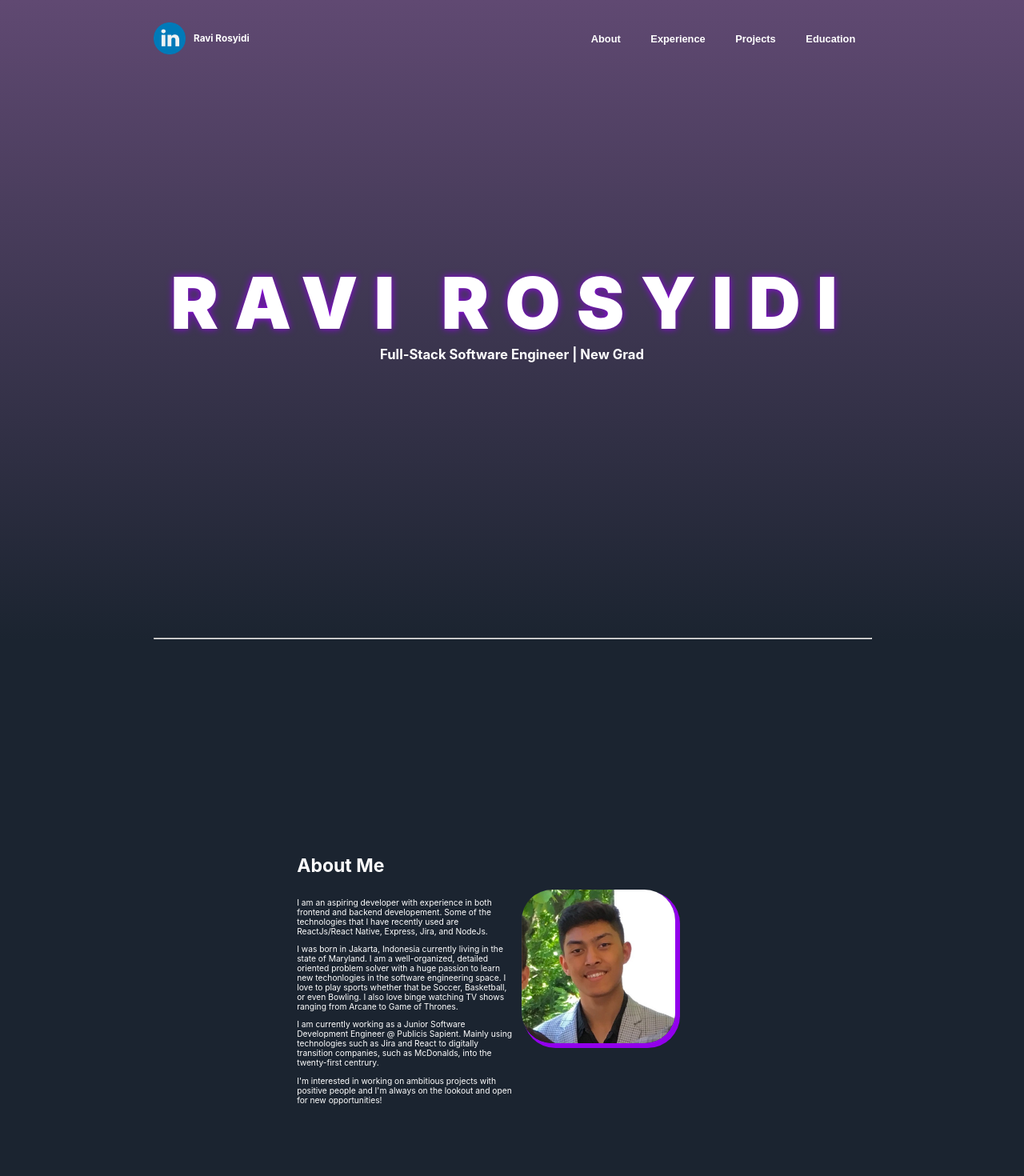
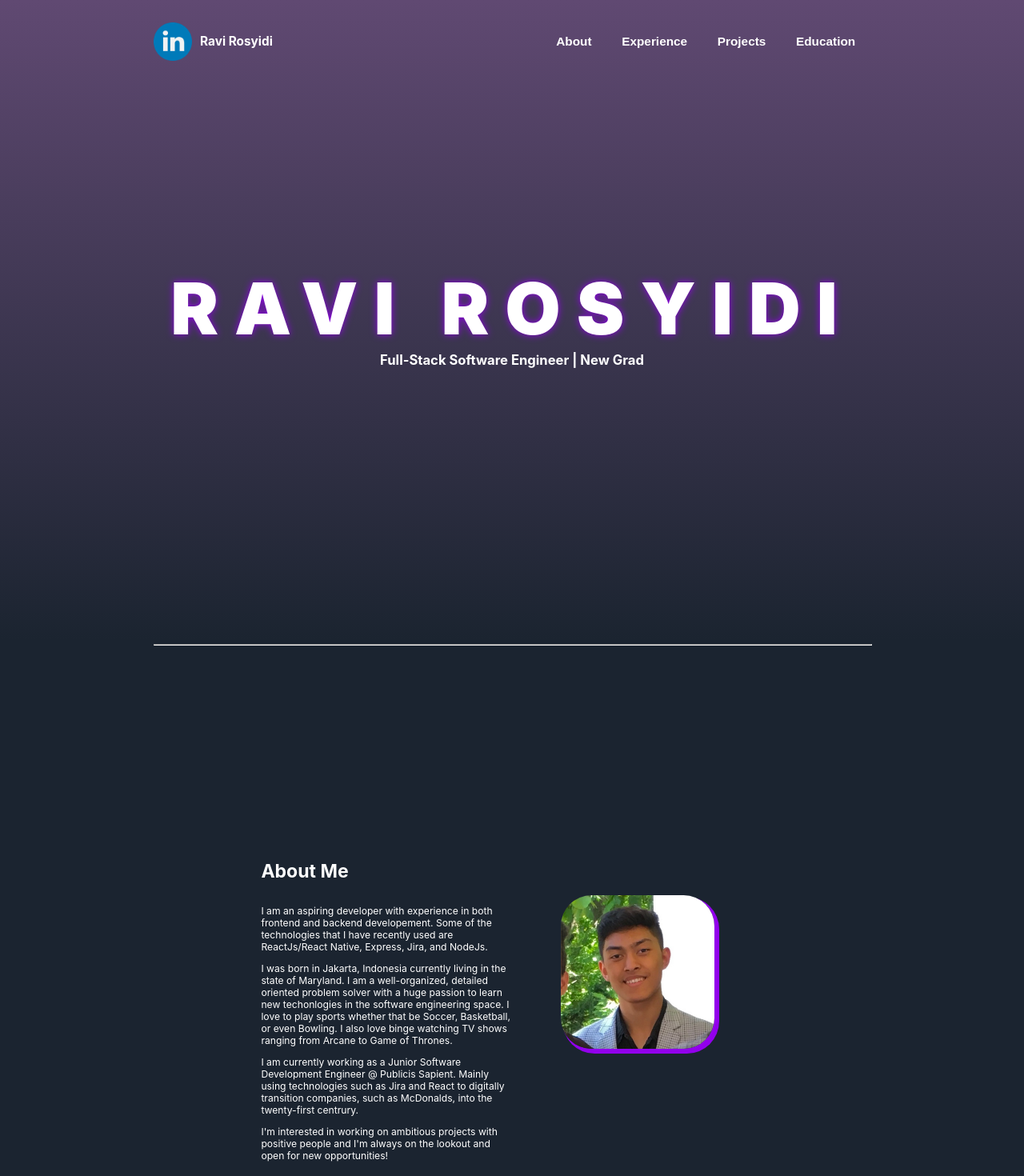
Before and after one commit to rrosyidi/PersonalWebsite, a React (Create React App) app in the folder website/: page / in a window 1280 px wide. Shown: the top 1470 px of the page at 80% size. Built offline with nearby package versions, Linux system fonts and the light colour scheme.

Commit message:
ScrollToView

```diff
--- a/website/src/components/AboutPage/aboutStyle.css
+++ b/website/src/components/AboutPage/aboutStyle.css
@@ -55,8 +55,8 @@
 
 .aboutMeContainer {
   margin-top: 30%;
-  margin-left: 20%;
-  margin-right: 20%;
+  margin-left: 15%;
+  margin-right: 15%;
   /* height: 100vh; */
   /* background-color: black; */
 }
@@ -78,7 +78,7 @@
 
 .aboutMeParagraph {
   color: white;
-  font-size: .8vw;
+  font-size: .95vw;
   /* margin-top: 10%; */
   /* width: 50%; */
   /* background-color: green; */
@@ -88,7 +88,8 @@
   /* background-color: white; */
   width: 40%;
   display: flex;
-  margin-right: 5%;
+  /* margin-right: 5%; */
+  margin-left: 5%;
   align-content: center;
   justify-content: center;
 }
--- a/website/src/components/NavBar/NavBar.js
+++ b/website/src/components/NavBar/NavBar.js
@@ -4,12 +4,12 @@ import "./style.css";
 
 const hoverAnimation = (ref) => {
   ref.current.style.transition = "all .4s ease";
-  ref.current.style.fontSize = "1.3vw";
+  ref.current.style.fontSize = "1.6vw";
   ref.current.style.cursor = "pointer";
 };
 
 const leaveHoverAnimation = (ref) => {
-  ref.current.style.fontSize = "1vw";
+  ref.current.style.fontSize = "1.2vw";
 };
 
 const scrollToSection = (ref) => {
@@ -23,6 +23,8 @@ const NavBar = React.forwardRef((props, ref) => {
   const expRef = useRef();
   const projRef = useRef();
   const eduRef = useRef();
+
+  const twoHeight = window.innerHeight*1.3;
 
   return (
 
@@ -52,7 +54,7 @@ const NavBar = React.forwardRef((props, ref) => {
             className="linkStyle"
             onMouseOver={() => hoverAnimation(aboutRef)}
             onMouseLeave={() => leaveHoverAnimation(aboutRef)}
-            onClick={() => window.scrollTo({ top: "1200", behavior: "smooth" })}
+            onClick={() => window.scrollTo({ top: twoHeight, behavior: "smooth" })}
           >
             About
           </button>
--- a/website/src/components/NavBar/style.css
+++ b/website/src/components/NavBar/style.css
@@ -12,7 +12,7 @@
     color: white;
     width: 100%;
     /* font-size: 110%; */
-    font-size: .92vw;
+    font-size: 1.2vw;
     align-self: center;
 }
 
@@ -39,7 +39,7 @@
 .linkStyle {
     margin: 1vw;
     color: white;
-    font-size: 1vw;
+    font-size: 1.2vw;
     /* font-size: 10px; */
     background-color: transparent;
     border-width: 0;
@@ -50,7 +50,7 @@
     display: flex;
     /* margin: 2px; */
     margin-right: 10px;
-    height: 5vh;
+    height: 6vh;
     align-self: center;
     /* border-radius: 40px; */
 }
```
